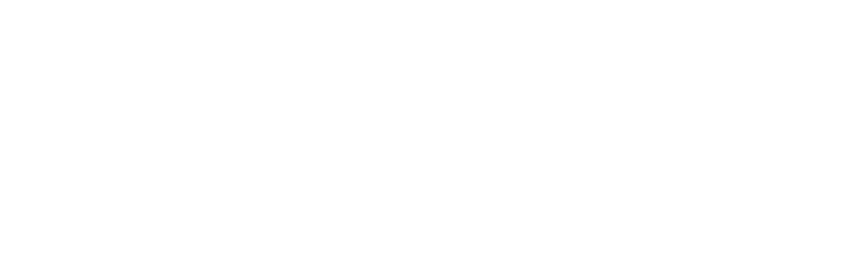
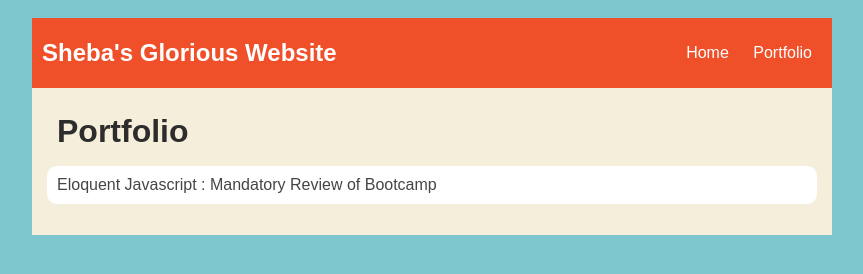
Before and after one commit to OlvinGuillen/olvin-guillen.github.io, a plain HTML site: page portfolio.html in a window 1280 px wide. Shown: the whole page, without its empty margins (208-1071 px from the left). Drawn offline with nearby package versions, Linux system fonts and the light colour scheme.

Commit message:
final porfolio

```diff
--- a/portfolio.html
+++ b/portfolio.html
@@ -0,0 +1,104 @@
+<!DOCTYPE HTML>
+<html>
+    <head>
+        <title>Olvin's Amazing Website</title>
+        <style type="text/css">
+            body {
+                background: rgb(125, 198, 205);
+                color: rgb(45, 45, 45);
+                padding: 10px;
+                font-family: arial;
+            }
+            header {
+                font-size: 1.5em;
+                font-weight: bold;
+            }
+            h1 {
+                margin: 10px;
+            }
+            #all-contents {
+                max-width: 800px;
+                margin: auto;
+            }
+
+            /* navigation menu */
+            nav {
+                background: rgb(239, 80, 41);
+                margin: 0 auto;
+                display: flex;
+                padding: 10px;
+            }
+            nav header {
+                display: flex;
+                align-items: center;
+                color: rgb(255, 255, 255);
+                flex: 1;
+            }
+            nav ul {
+                list-style-image: none;
+            }
+            nav li {
+                display: inline-block;
+                padding: 0 10px;
+            }
+            nav a {
+                text-decoration: none;
+                color: #fff;
+            }
+
+            /* main container area beneath menu */
+            main {
+                background: rgb(245, 238, 219);
+                display: flex;
+            }
+            .content {
+                flex: 1;
+                padding: 15px;
+            }
+                        /* portfolio styles */
+                        #portfolio {
+                list-style-type: none;
+                padding-left: 0;
+            }
+
+            #portfolio li {
+                background: #fff;
+                padding: 10px;
+                border-radius: 10px;
+                margin-bottom: 10px;
+            }
+
+            #portfolio li:hover {
+                background: #eee;
+            }
+
+            #portfolio a {
+                text-decoration: none;
+                color: #454545;
+            }
+        </style>
+    </head>
+
+    <body>
+      <div id="all-contents">
+        <nav>
+            <header>Sheba's Glorious Website</header>
+            <ul>
+                <li><a href="index.html">Home</a>
+                </li>
+                <li><a href="portfolio.html">Portfolio</a>
+                </li>
+            </ul>
+        </nav>
+        <main>
+            <div class="content">
+                <h1>Portfolio</h1>
+                <ul id="portfolio">
+                </ul>
+            </div>
+        </main>
+      </div>
+      <script src="https://ajax.googleapis.com/ajax/libs/jquery/2.1.3/jquery.min.js"></script>
+<script id="portfolioScript">$(document).ready(function() {$.getJSON('projects/projects.json').then(function(data) { data.projects.forEach(function(project){ $('#portfolio').append('<li><a href="projects/' + project.name + '/">' + project.title + ' : ' + project.description + '</a></li>'); }); }); });</script>
+    </body>
+</html>
```
Also changed, not shown: index.html (+4 -4 lines), projects/first-website/package.json (added, +17 -0 lines), 1 other file.
